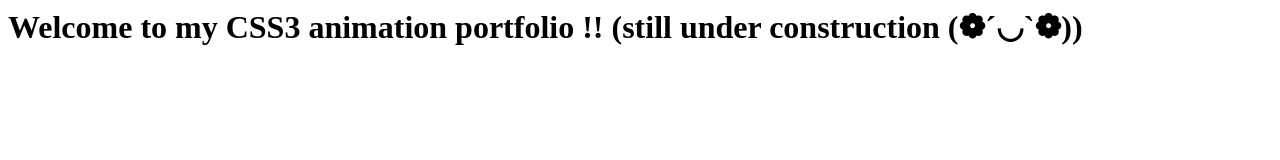
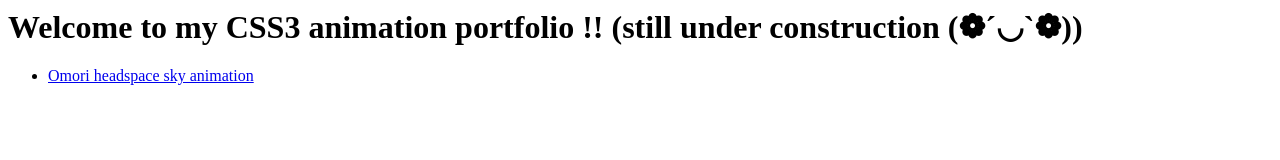
Before and after one commit to Knoppiix/Animation-experiments, a plain HTML site: page index.html in a window 1280 px wide. Drawn offline with Linux system fonts and the light colour scheme.

Commit message:
Update index.html

```diff
--- a/index.html
+++ b/index.html
@@ -1,8 +1,12 @@
 <html>
   <head>
     <meta name="google-site-verification" content="sfhgZptlOp6fM_3BM1lh--TZt_RsGbMiTELMU-JPVVk" />
+    <meta name="description" content="Omori headspace sky animation">
   </head>
   <body>
     <h1>Welcome to my CSS3 animation portfolio !! (still under construction (❁´◡`❁))</h1>
+    <ul>
+      <li><a href="https://knoppiix.github.io/Animation-experiments/omori-headspace-sky/">Omori headspace sky animation</a></li>
+    </ul>
   </body>
 </html>
```
